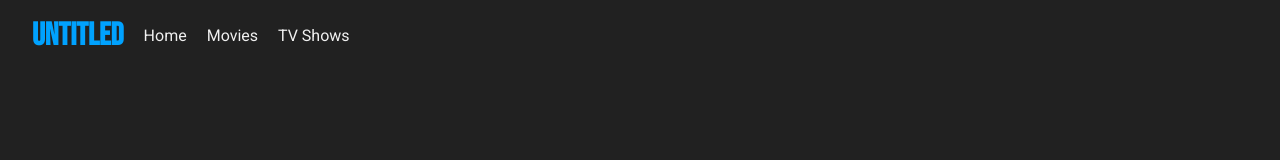
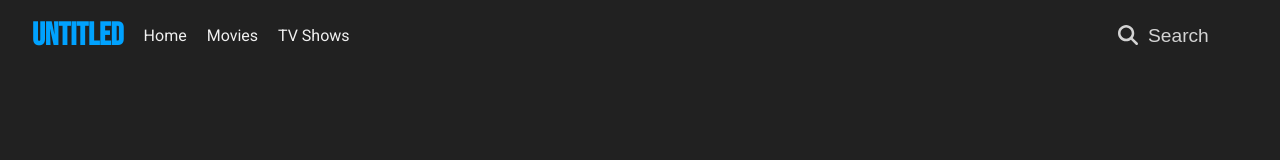
Before and after one commit to Babailan/TMD-API, a Next.js app: page /watch in a window 1280 px wide. Shown: the top 160 px of the page. Built offline with nearby package versions, Linux system fonts and the light colour scheme.

Commit message:
already have input

```diff
--- a/package.json
+++ b/package.json
@@ -9,7 +9,11 @@
     "lint": "next lint"
   },
   "dependencies": {
+    "@fortawesome/fontawesome-svg-core": "^6.1.1",
+    "@fortawesome/free-solid-svg-icons": "^6.1.1",
+    "@fortawesome/react-fontawesome": "^0.1.18",
     "axios": "^0.27.2",
+    "babel-plugin-macros": "^3.1.0",
     "next": "12.1.6",
     "react": "18.1.0",
     "react-dom": "18.1.0",
--- a/src/components/footer/footer.module.scss
+++ b/src/components/footer/footer.module.scss
@@ -1,5 +1,5 @@
 .container {
-  padding: 10px;
+  padding: 2em 1em;
   display: flex;
   justify-content: space-between;
   .rightcol {
--- a/src/components/homeSlides/homeSlides.tsx
+++ b/src/components/homeSlides/homeSlides.tsx
@@ -30,7 +30,11 @@ const HomeSlides = ({ styles, sliced }) => {
             <div className={styles.aboutSlide}>
               <h1>{title}</h1>
               <p>{overview}</p>
-              <button onClick={(e) => libs.watchpush(e, id)}>Watch Now</button>
+              <button
+                onClick={(e) => libs.watchpush(e, { id: id, type: "movie" })}
+              >
+                Watch Now
+              </button>
             </div>
           </SwiperSlide>
         );
--- a/src/components/movies/movies.module.scss
+++ b/src/components/movies/movies.module.scss
@@ -1,4 +1,5 @@
 .container {
+  padding: 1em;
   .moviesList {
     padding: 10px 0;
     .prevEl,
--- a/src/components/movies/movies.tsx
+++ b/src/components/movies/movies.tsx
@@ -43,7 +43,7 @@ const Movies = ({ data, subject, type }: props) => {
         <span
           unselectable="on"
           className={styles.nextEl}
-          onChange={() => {
+          onClick={() => {
             if (!change) {
               setChange(true);
             }
--- a/src/components/navbar/navbar.module.scss
+++ b/src/components/navbar/navbar.module.scss
@@ -2,7 +2,9 @@
 
 .container {
   display: flex;
-  padding: 10px;
+  padding: 1em;
+  justify-content: space-between;
+  width: 100%;
 
   .name {
     cursor: pointer;
@@ -72,6 +74,47 @@
     top: 0;
     background-color: rgb(133, 133, 133);
   }
+  .rightcol {
+    display: flex;
+    align-items: center;
+    z-index: 2;
+    .search {
+      display: flex;
+      gap: 10px;
+      cursor: pointer;
+
+      h3,
+      path {
+        color: rgba(255, 255, 255, 0.803);
+      }
+      &:hover {
+        h3,
+        path {
+          color: rgb(255, 255, 255);
+        }
+        .input::placeholder {
+          color: #fff;
+        }
+      }
+      .input {
+        border: none;
+        outline: none;
+        font-size: 1.2em;
+        transition: 0.5s;
+        width: 100px;
+        background-color: transparent;
+        cursor: pointer;
+        &::placeholder {
+          color: rgba(255, 255, 255, 0.803);
+        }
+        &:focus {
+          width: 150px;
+          color: rgb(255, 255, 255);
+          cursor: text;
+        }
+      }
+    }
+  }
 }
 
 @media (min-width: 640px) {
--- a/src/components/navbar/navbar.tsx
+++ b/src/components/navbar/navbar.tsx
@@ -4,6 +4,8 @@ import styles from "./navbar.module.scss";
 import { useRouter } from "next/router";
 import { useEffect, useState } from "react";
 import genre from "../../json/genre";
+import { faSearch } from "@fortawesome/free-solid-svg-icons";
+import { FontAwesomeIcon } from "@fortawesome/react-fontawesome";
 
 const Navbar: NextPage = () => {
   const [absolute, setAbsolute] = useState<boolean>(false);
@@ -32,6 +34,7 @@ const Navbar: NextPage = () => {
             className={`${router.pathname === "/" ? styles.bold : ""} ${
               styles.name
             }`}
+            onClick={() => router.push("/")}
           >
             Home
           </p>
@@ -46,8 +49,9 @@ const Navbar: NextPage = () => {
               Movies
             </p>
             <div className={styles.genreList}>
-              {list.genre.map(({ name }) => (
+              {list.genre.map(({ name }, index) => (
                 <p
+                  key={index}
                   className={
                     router.query.v === name && router.query.type === "movie"
                       ? styles.bold
@@ -71,8 +75,9 @@ const Navbar: NextPage = () => {
               TV Shows
             </p>
             <div className={styles.genreList}>
-              {list.genre.map(({ name }) => (
+              {list.genre.map(({ name }, index) => (
                 <p
+                  key={index}
                   className={
                     router.query.v === name && router.query.type === "tv"
                       ? styles.bold
@@ -87,6 +92,12 @@ const Navbar: NextPage = () => {
           </div>
         </div>
       </div>
+      <div className={styles.rightcol}>
+        <label className={styles.search}>
+          <FontAwesomeIcon size={"lg"} icon={faSearch} />
+          <input className={styles.input} placeholder="Search"></input>
+        </label>
+      </div>
     </div>
   );
 };
--- a/src/components/watch/watch.module.scss
+++ b/src/components/watch/watch.module.scss
@@ -1,5 +1,5 @@
 .container {
-  padding: 2em;
+  padding: 1em;
   min-height: 100vh;
   .video {
     width: 100%;
@@ -13,6 +13,7 @@
     margin-top: 50px;
     gap: 20px;
     flex-direction: column;
+    max-width: 1000px;
     .many_text {
       display: flex;
       flex-direction: column;
@@ -34,7 +35,10 @@
   }
 }
 
-@media (min-width: 500px) {
+@media (min-width: 640px) {
+  .container {
+    padding: 2em;
+  }
   .information {
     flex-direction: row !important;
   }
--- a/src/pages/genre.tsx
+++ b/src/pages/genre.tsx
@@ -25,8 +25,9 @@ export async function getServerSideProps(Context: GetServerSidePropsContext) {
   );
   genres = genres.genres;
   const genreId = getGenreId(Context.query.v, genres);
+  const randomPage = Math.random() * 20;
   const data = await axiosFetcher(
-    `https://api.themoviedb.org/3/discover/${type}?api_key=${tmdb_api}&language=en-US&sort_by=popularity.desc&with_genres=${genreId}`
+    `https://api.themoviedb.org/3/discover/${type}?api_key=${tmdb_api}&language=en-US&sort_by=popularity.desc&with_genres=${genreId}&page=${randomPage}`
   );
   return { props: { data, type } };
 }
--- a/src/styles/home.module.scss
+++ b/src/styles/home.module.scss
@@ -7,9 +7,7 @@
 
   .slides {
     width: 100% !important;
-    height: 90vh !important;
-    max-height: 680px;
-
+    height: 70vh !important;
     display: flex;
     justify-content: flex-start;
     align-items: flex-end;
@@ -19,7 +17,7 @@
       display: flex;
       margin-bottom: 20px;
       flex-direction: column;
-      padding: 2em;
+      padding: 1em;
       gap: 10px;
       h1,
       p,
@@ -51,8 +49,7 @@
     pointer-events: none;
     position: absolute;
     top: 0;
-    max-height: 680px;
-    height: 90vh;
+    height: 70vh;
     width: 100%;
     display: flex;
     background-image: linear-gradient(transparent 70%, #212121);
@@ -62,11 +59,20 @@
     pointer-events: none;
     position: absolute;
     top: 0;
-    max-height: 680px;
-    height: 90vh;
+    height: 70vh;
     width: 100%;
     display: flex;
     background-image: linear-gradient(#212121b3 5%, transparent 20%);
     z-index: 1;
   }
 }
+
+@media (min-width: 640px) {
+  .container {
+    .slides {
+      .aboutSlide {
+        padding: 2em;
+      }
+    }
+  }
+}
```
Also changed, not shown: src/pages/index.tsx (+6 -5 lines), src/pages/test.tsx (added, +7 -0 lines), 1 other file (tests, documents, lock files or other folders).
